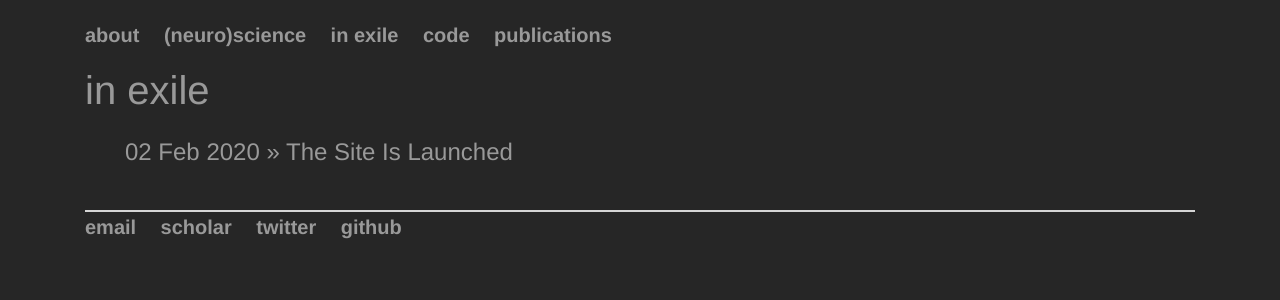
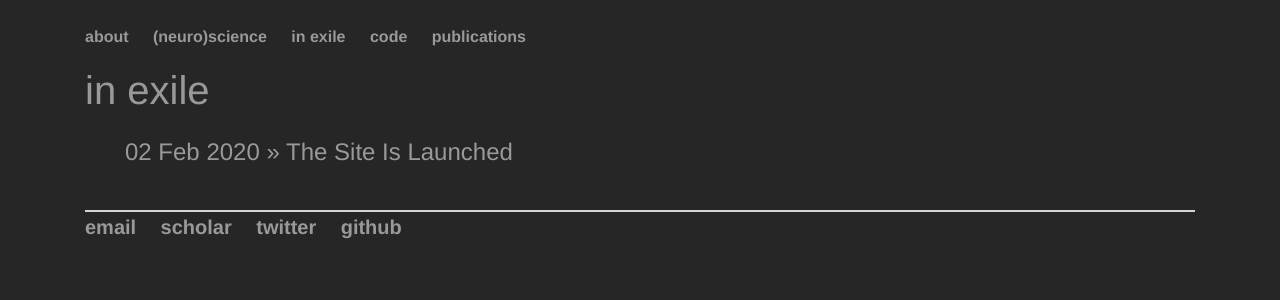
Before and after one commit to bartulem/bartulem.github.io, a Jekyll site: the page built from inexile/index.html, in a window 1280 px wide. Shown: the top 300 px of the page. Built offline with Jekyll 4.4.1, drawn with Linux system fonts in a browser that asks for light colours.

Commit message:
Update main.css

```diff
--- a/css/main.css
+++ b/css/main.css
@@ -4,7 +4,7 @@ body {
     font-family:'Helvetica', 'HelveticaNeue', 'Arial', 'Sans-Serif';
     color: rgb(153, 153, 153);
 }
-nav ul li, header ul li {
+nav ul li a, header ul li a {
     font-family:'Helvetica', 'HelveticaNeue', 'Arial', 'Sans-Serif';
     font-size: 16px;
     font-weight: bold;
```
